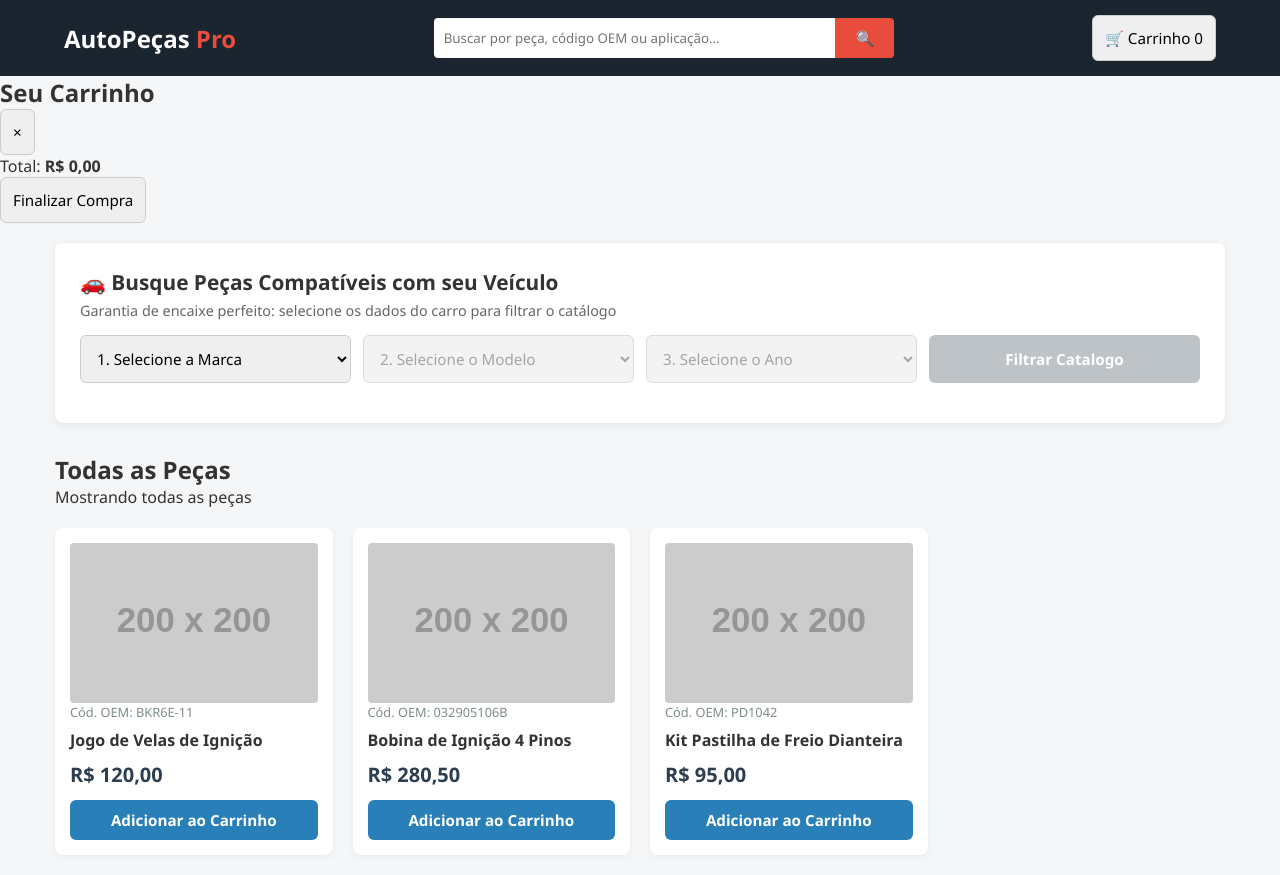
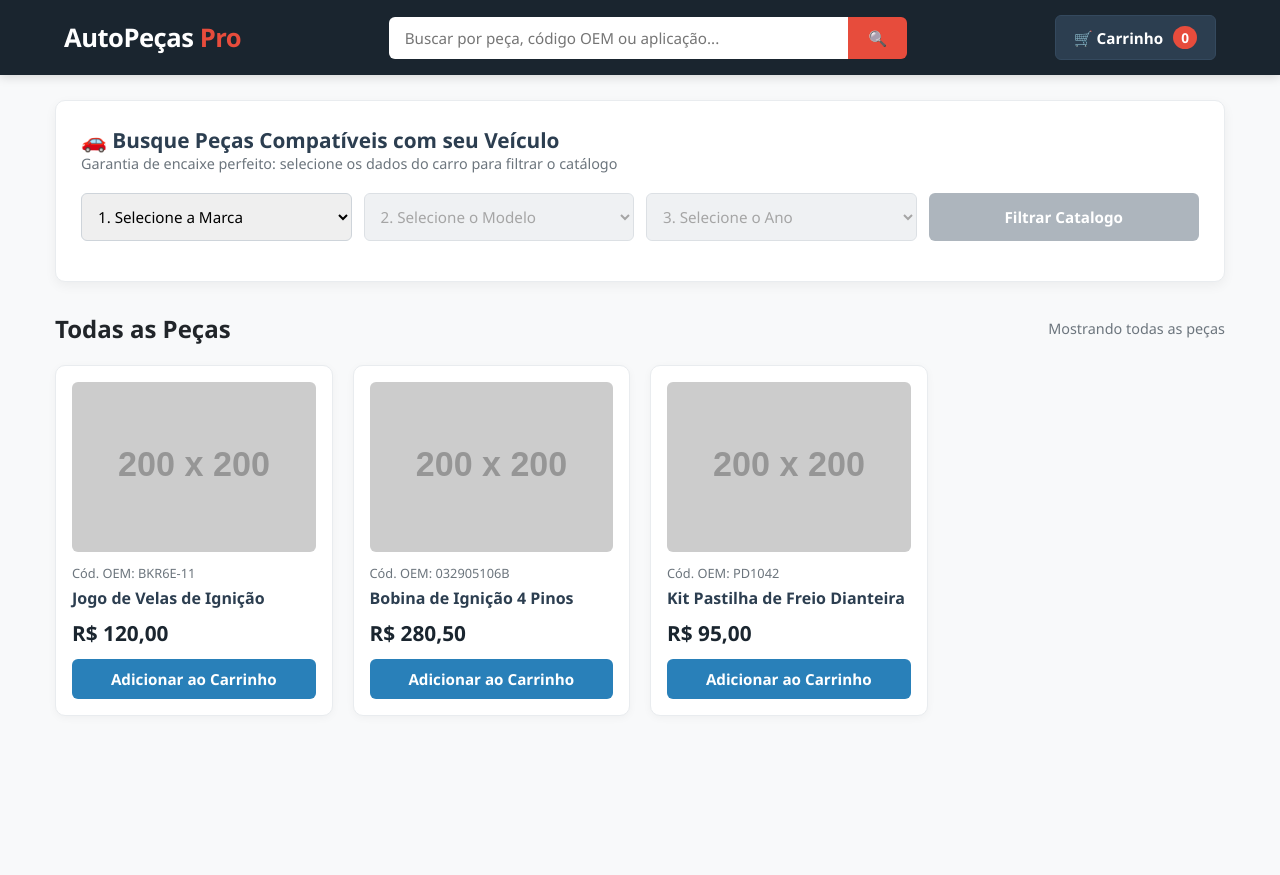
Before and after one commit to caioba121/Projetos-, a plain HTML site: page index.html in a window 1280 px wide. After the commit the page ends 800 px from the top, so only its background shows below. Drawn offline with Linux system fonts and the light colour scheme; placeholder pictures from the web are drawn by us.

Commit message:
Update style.css

```diff
--- a/style.css
+++ b/style.css
@@ -2,15 +2,15 @@
   box-sizing: border-box;
   margin: 0;
   padding: 0;
-  font-family: 'Segoe UI', Tahoma, Geneva, Verdana, sans-serif;
+  font-family: 'Segoe UI', system-ui, -apple-system, sans-serif;
 }
 
 body {
-  background-color: #f4f6f8;
-  color: #333;
+  background-color: #f8f9fa;
+  color: #212529;
 }
 
-/* Header */
+/* Header Profissional */
 .header {
   display: flex;
   justify-content: space-between;
@@ -18,11 +18,16 @@ body {
   background-color: #1a252f;
   color: #fff;
   padding: 15px 5%;
+  position: sticky;
+  top: 0;
+  z-index: 100;
+  box-shadow: 0 2px 10px rgba(0,0,0,0.15);
 }
 
 .logo {
-  font-size: 1.5rem;
-  font-weight: bold;
+  font-size: 1.6rem;
+  font-weight: 800;
+  letter-spacing: -0.5px;
 }
 
 .logo span {
@@ -31,14 +36,17 @@ body {
 
 .search-bar {
   display: flex;
-  width: 40%;
+  width: 45%;
+  max-width: 600px;
 }
 
 .search-bar input {
   width: 100%;
-  padding: 10px;
-  border: none;
-  border-radius: 4px 0 0 4px;
+  padding: 10px 15px;
+  border: 1px solid transparent;
+  border-radius: 6px 0 0 6px;
+  outline: none;
+  font-size: 0.95rem;
 }
 
 .search-bar button {
@@ -46,18 +54,35 @@ body {
   background-color: #e74c3c;
   color: white;
   border: none;
-  border-radius: 0 4px 4px 0;
+  border-radius: 0 6px 6px 0;
   cursor: pointer;
 }
 
-.cart-status {
-  font-weight: bold;
+.cart-button {
+  background-color: #2c3e50;
+  color: white;
+  border: 1px solid #34495e;
+  padding: 10px 18px;
+  border-radius: 6px;
+  cursor: pointer;
+  font-weight: 600;
+  display: flex;
+  align-items: center;
+  gap: 10px;
 }
 
-/* Layout Container */
+.cart-badge {
+  background-color: #e74c3c;
+  color: white;
+  border-radius: 50%;
+  padding: 2px 8px;
+  font-size: 0.85rem;
+}
+
+/* Container */
 .container {
   max-width: 1200px;
-  margin: 20px auto;
+  margin: 25px auto;
   padding: 0 15px;
 }
 
@@ -65,20 +90,21 @@ body {
 .vehicle-selector {
   background: white;
   padding: 25px;
-  border-radius: 8px;
-  box-shadow: 0 2px 8px rgba(0,0,0,0.08);
+  border-radius: 10px;
+  box-shadow: 0 4px 12px rgba(0,0,0,0.05);
   margin-bottom: 30px;
+  border: 1px solid #e9ecef;
 }
 
-.vehicle-selector h2 {
+.selector-header h2 {
   font-size: 1.3rem;
-  margin-bottom: 5px;
+  color: #2c3e50;
 }
 
-.vehicle-selector p {
-  color: #666;
+.selector-header p {
+  color: #6c757d;
   font-size: 0.9rem;
-  margin-bottom: 15px;
+  margin-bottom: 20px;
 }
 
 .filter-group {
@@ -89,13 +115,14 @@ body {
 
 select, button {
   padding: 12px;
-  border: 1px solid #ccc;
+  border: 1px solid #ced4da;
   border-radius: 6px;
   font-size: 0.95rem;
+  outline: none;
 }
 
 select:disabled {
-  background-color: #eee;
+  background-color: #e9ecef;
   cursor: not-allowed;
 }
 
@@ -105,15 +132,20 @@ select:disabled {
   border: none;
   font-weight: bold;
   cursor: pointer;
+  transition: background 0.2s;
+}
+
+#btn-filtrar:hover:not(:disabled) {
+  background-color: #219150;
 }
 
 #btn-filtrar:disabled {
-  background-color: #bdc3c7;
+  background-color: #adb5bd;
   cursor: not-allowed;
 }
 
 .btn-secondary {
-  background-color: #7f8c8d;
+  background-color: #6c757d;
   color: white;
   border: none;
   cursor: pointer;
@@ -121,23 +153,35 @@ select:disabled {
 
 .filter-status {
   margin-top: 15px;
-  font-weight: bold;
+  font-weight: 600;
   color: #27ae60;
 }
 
-/* Grid de Produtos */
+/* Catálogo e Grid */
+.catalog-header {
+  display: flex;
+  justify-content: space-between;
+  align-items: center;
+  margin-bottom: 20px;
+}
+
+.catalog-count {
+  color: #6c757d;
+  font-size: 0.9rem;
+}
+
 .product-grid {
   display: grid;
-  grid-template-columns: repeat(auto-fill, minmax(250px, 1fr));
+  grid-template-columns: repeat(auto-fill, minmax(260px, 1fr));
   gap: 20px;
-  margin-top: 20px;
 }
 
 .product-card {
   background: white;
-  border-radius: 8px;
-  padding: 15px;
-  box-shadow: 0 2px 6px rgba(0,0,0,0.05);
+  border-radius: 10px;
+  padding: 16px;
+  border: 1px solid #e9ecef;
+  box-shadow: 0 2px 8px rgba(0,0,0,0.04);
   display: flex;
   flex-direction: column;
   justify-content: space-between;
@@ -145,37 +189,40 @@ select:disabled {
 
 .product-card img {
   width: 100%;
-  height: 160px;
+  height: 170px;
   object-fit: cover;
-  border-radius: 4px;
+  border-radius: 6px;
+  margin-bottom: 12px;
 }
 
 .badge-compatible {
-  display: inline-block;
-  background-color: #e8f8f5;
-  color: #27ae60;
-  border: 1px solid #27ae60;
+  background-color: #d4edda;
+  color: #155724;
+  border: 1px solid #c3e6cb;
   font-size: 0.75rem;
   padding: 4px 8px;
   border-radius: 4px;
-  margin: 8px 0;
+  margin-bottom: 8px;
   font-weight: bold;
+  display: inline-block;
 }
 
 .oem-code {
   font-size: 0.8rem;
-  color: #7f8c8d;
-  margin-bottom: 8px;
+  color: #6c757d;
+  margin-bottom: 6px;
 }
 
 .product-title {
   font-size: 1rem;
+  color: #2c3e50;
   margin-bottom: 10px;
+  line-height: 1.3;
 }
 
 .product-price {
-  font-size: 1.25rem;
-  color: #2c3e50;
+  font-size: 1.3rem;
+  color: #1a252f;
   font-weight: bold;
   margin-bottom: 12px;
 }
@@ -189,8 +236,120 @@ select:disabled {
   cursor: pointer;
   font-weight: bold;
   width: 100%;
+  transition: background 0.2s;
 }
 
 .btn-add-cart:hover {
-  background-color: #3498db;
+  background-color: #1c5980;
 }
+
+/* Gaveta Lateral (Cart Drawer) */
+.cart-drawer {
+  position: fixed;
+  top: 0;
+  right: -400px;
+  width: 380px;
+  height: 100vh;
+  background-color: white;
+  box-shadow: -4px 0 15px rgba(0,0,0,0.2);
+  z-index: 1001;
+  transition: right 0.3s ease;
+  display: flex;
+  flex-direction: column;
+}
+
+.cart-drawer.open {
+  right: 0;
+}
+
+.cart-overlay {
+  position: fixed;
+  top: 0;
+  left: 0;
+  width: 100vw;
+  height: 100vh;
+  background: rgba(0,0,0,0.5);
+  z-index: 1000;
+  display: none;
+}
+
+.cart-overlay.active {
+  display: block;
+}
+
+.cart-drawer-header {
+  padding: 20px;
+  background-color: #1a252f;
+  color: white;
+  display: flex;
+  justify-content: space-between;
+  align-items: center;
+}
+
+.close-btn {
+  background: none;
+  border: none;
+  color: white;
+  font-size: 1.5rem;
+  cursor: pointer;
+}
+
+.cart-items {
+  flex: 1;
+  padding: 20px;
+  overflow-y: auto;
+}
+
+.cart-item {
+  display: flex;
+  justify-content: space-between;
+  align-items: center;
+  margin-bottom: 15px;
+  padding-bottom: 15px;
+  border-bottom: 1px solid #eee;
+}
+
+.cart-item-info h4 {
+  font-size: 0.9rem;
+  margin-bottom: 4px;
+}
+
+.cart-item-info p {
+  font-size: 0.85rem;
+  color: #6c757d;
+}
+
+.cart-item-controls {
+  display: flex;
+  align-items: center;
+  gap: 8px;
+}
+
+.cart-item-controls button {
+  padding: 2px 8px;
+  font-size: 0.8rem;
+}
+
+.cart-drawer-footer {
+  padding: 20px;
+  border-top: 1px solid #eee;
+  background-color: #f8f9fa;
+}
+
+.cart-total {
+  display: flex;
+  justify-content: space-between;
+  font-size: 1.2rem;
+  margin-bottom: 15px;
+}
+
+.btn-checkout {
+  width: 100%;
+  background-color: #27ae60;
+  color: white;
+  border: none;
+  padding: 12px;
+  font-weight: bold;
+  border-radius: 6px;
+  cursor: pointer;
+}
```
